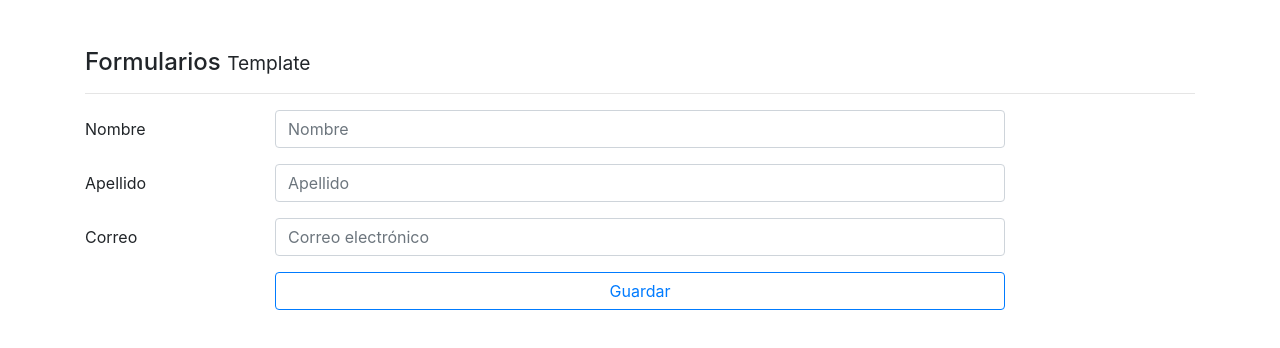
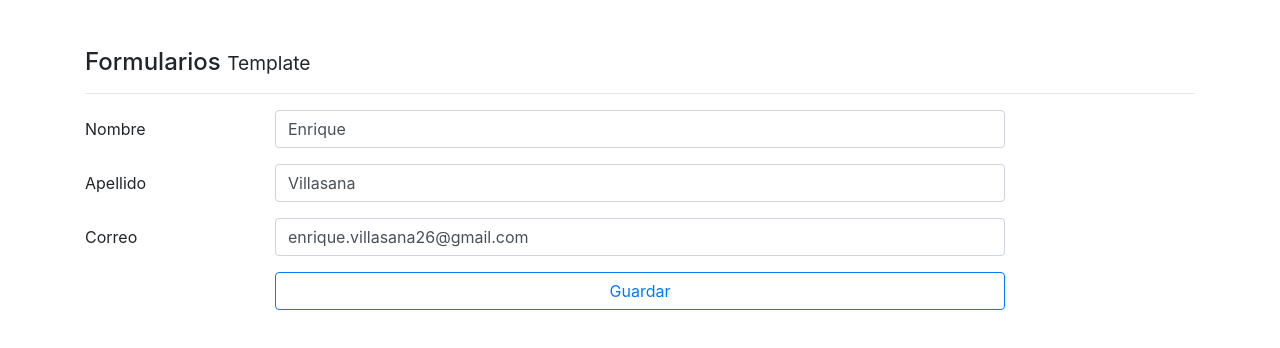
Before and after one commit to villasana26enrique/forms-app, an Angular app: page /template in a window 1280 px wide. Shown: the top 348 px of the page. Built offline with nearby package versions, Linux system fonts and the light colour scheme.

Commit message:
Mostrando mensaje abajo de los Input y validando cada input si se envia el formulario

```diff
--- a/src/app/pages/template/template.component.html
+++ b/src/app/pages/template/template.component.html
@@ -8,6 +8,7 @@
             <label class="col-2 col-form-label">Nombre</label>
             <div class="col-8">
                 <input [ngModel]="usuario.nombre" name="nombre" [class.is-invalid]="nombreInput.invalid && nombreInput.touched" class="form-control" type="text" placeholder="Nombre" minlength="5" required #nombreInput="ngModel">
+                <small *ngIf="nombreInput.invalid && nombreInput.touched" class="form-text text-danger">Ingrese al menos 5 caracteres</small>
             </div>
         </div>
 
@@ -15,7 +16,8 @@
             <label class="col-2 col-form-label">Apellido</label>
             <div class="col-8">
 
-                <input ngModel class="form-control" [class.is-invalid]="apellidoInput.invalid && apellidoInput.touched" name="apellido" type="text" placeholder="Apellido" minlength="2" required #apellidoInput="ngModel">
+                <input [ngModel]="usuario.apellido" class="form-control" [class.is-invalid]="apellidoInput.invalid && apellidoInput.touched" name="apellido" type="text" placeholder="Apellido" minlength="2" required #apellidoInput="ngModel">
+                <small *ngIf="apellidoInput.invalid && apellidoInput.touched" class="form-text text-danger">Ingrese al menos 5 caracteres</small>
             </div>
         </div>
 
@@ -25,7 +27,8 @@
         <label class="col-2 col-form-label">Correo</label>
         <div class="col-8">
 
-            <input class="form-control" ngModel name="email" [class.is-invalid]="correoInput.invalid && correoInput.touched" type="email" placeholder="Correo electrónico" pattern="[a-z0-9._%+-]+@[a-z0-9.-]+\.[a-z]{2,3}$" required #correoInput="ngModel">
+            <input class="form-control" [ngModel]="usuario.email" name="email" [class.is-invalid]="correoInput.invalid && correoInput.touched" type="email" placeholder="Correo electrónico" pattern="[a-z0-9._%+-]+@[a-z0-9.-]+\.[a-z]{2,3}$" required #correoInput="ngModel">
+            <small *ngIf="correoInput.invalid && correoInput.touched" class="form-text text-danger">El Correo es Requerido</small>
         </div>
     </div>
 
--- a/src/app/pages/template/template.component.ts
+++ b/src/app/pages/template/template.component.ts
@@ -9,7 +9,9 @@ import { NgForm } from '@angular/forms';
 export class TemplateComponent implements OnInit {
 
   usuario = {
-    nombre: ''
+    nombre: 'Enrique',
+    apellido: 'Villasana',
+    email: 'enrique.villasana26@gmail.com'
   };
 
   constructor() { }
@@ -18,7 +20,12 @@ export class TemplateComponent implements OnInit {
   }
 
   save(form: NgForm) {
-    if (form.invalid) { return; }
+    if (form.invalid) {
+      Object.values(form.controls).forEach(control => {
+        control.markAsTouched();
+      });
+      return;
+    }
     console.log(form.value);
   }
 }
```
